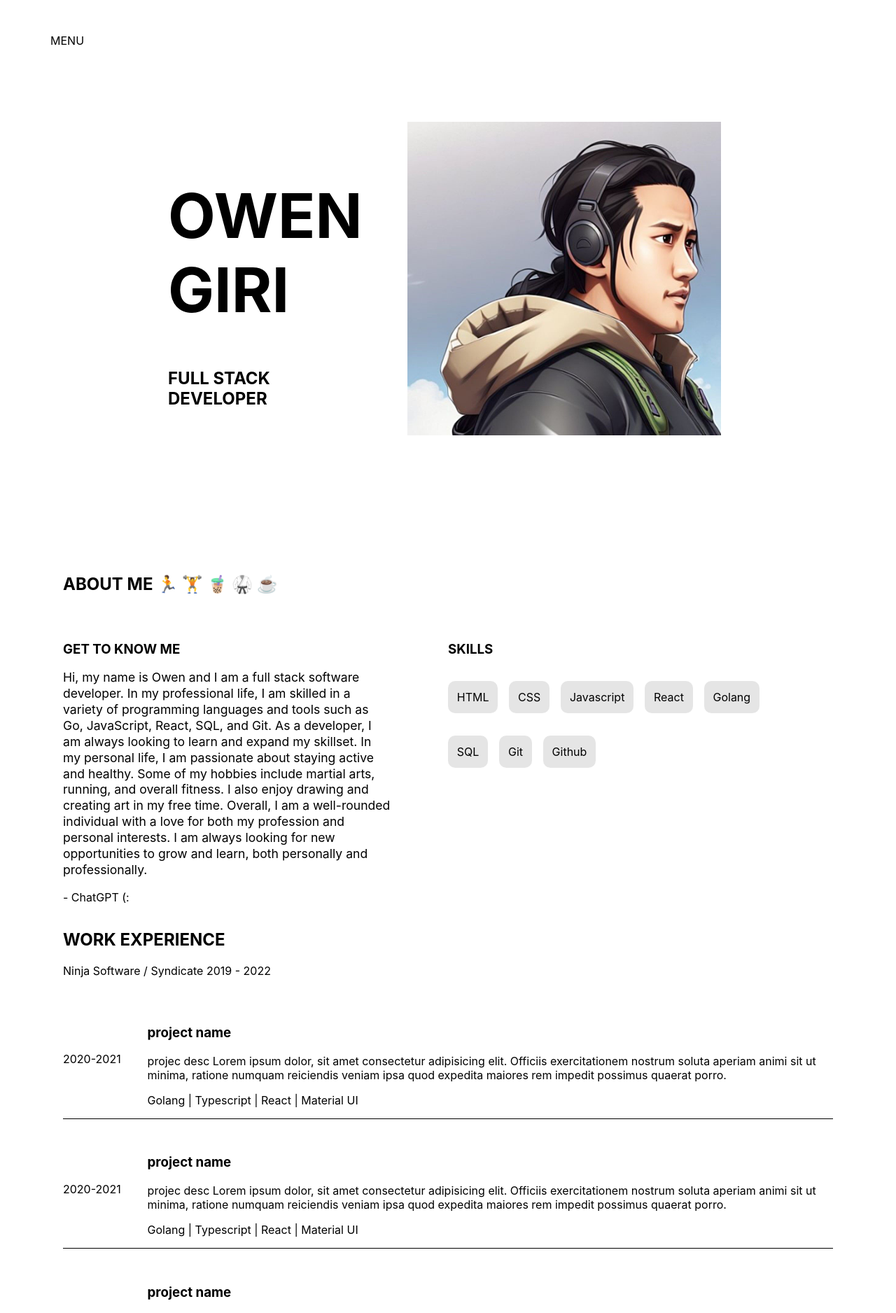
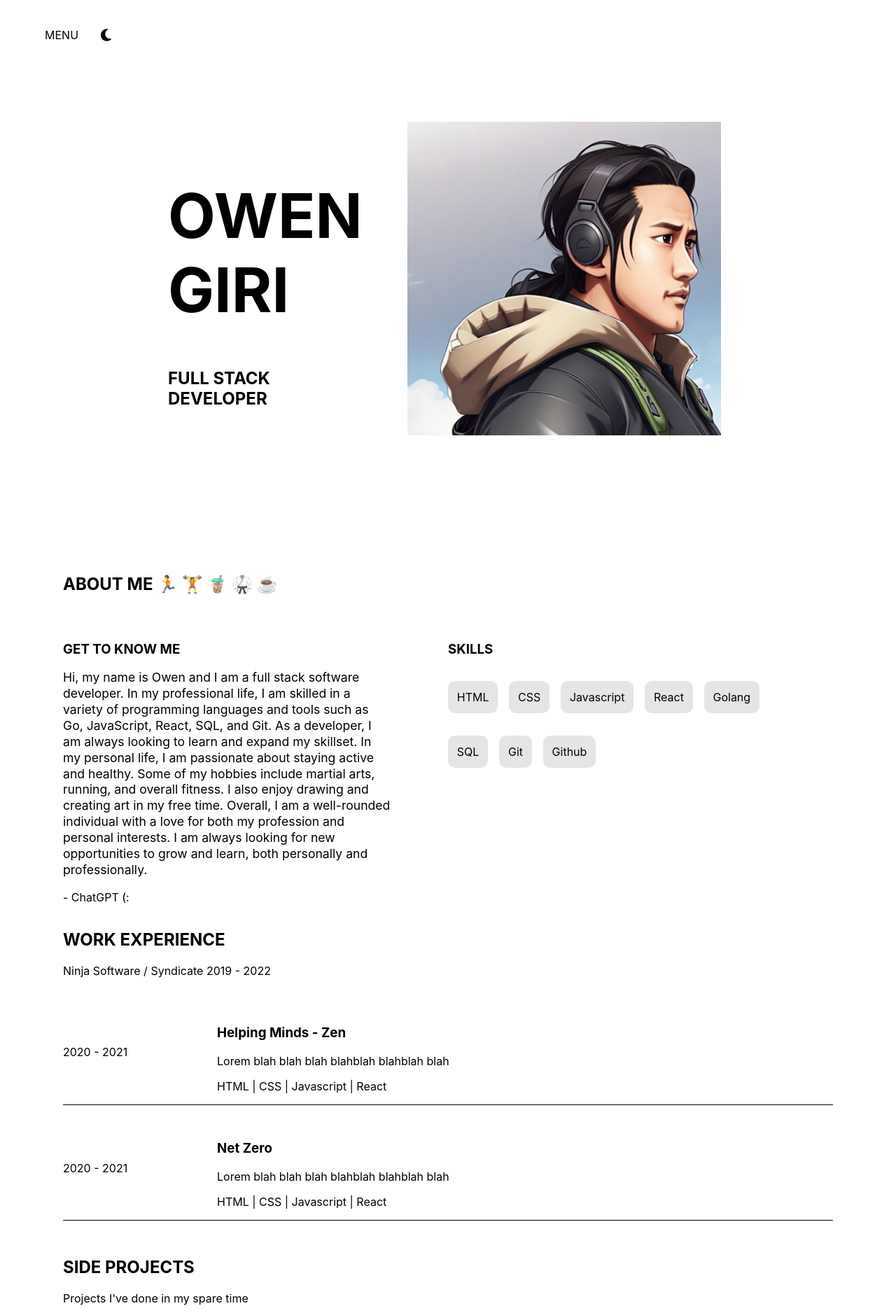
Before and after one commit to owengiri20/owen-portfolio, a React (Create React App) app: page / in a window 1280 px wide. Shown: the top 1876 px of the page at 70% size. Built offline with nearby package versions, Linux system fonts and the light colour scheme.

Commit message:
starting on dark mode

```diff
--- a/src/App.css
+++ b/src/App.css
@@ -14,9 +14,11 @@
   cursor: pointer;
   user-select: none;
   background-color: white;
+  display: flex;
+}
 
-  padding: 0.5rem;
-  width: fit-content;
+#nav-icon > div {
+  margin-right: 2rem;
 }
 
 #nav-items {
@@ -105,8 +107,9 @@
 }
 
 .experience-card {
+  width: 100%;
   display: flex;
-  justify-content: center;
+  /* justify-content: center; */
   align-items: center;
   border-bottom: 1px solid black;
   padding-bottom: 1rem;
@@ -122,7 +125,7 @@
 }
 
 .project-card {
-  width: 300px;
+  width: 30%;
   margin-right: 2rem;
   margin-bottom: 2rem;
   border: 2px solid rgba(0, 0, 0, 0.3);
--- a/src/App.tsx
+++ b/src/App.tsx
@@ -1,7 +1,7 @@
 import { FontAwesomeIcon } from "@fortawesome/react-fontawesome";
 import { useEffect, useState } from "react";
 import "./App.css";
-import { faEnvelope } from "@fortawesome/free-solid-svg-icons";
+import { faEnvelope, faMoon, faSun } from "@fortawesome/free-solid-svg-icons";
 import {
   faFacebook,
   faGithub,
@@ -42,16 +42,37 @@ const Hero = () => {
 
 const Nav = () => {
   const [show, setShow] = useState(false);
+  const [_mode, _setMode] = useState(localStorage.getItem("mode") || "light");
+
+  const toggleMode = () => {
+    const mode = localStorage.getItem("mode") || "light";
+    localStorage.setItem("mode", mode === "light" ? "dark" : "light");
+    const mode2 = localStorage.getItem("mode") || "light";
+    _setMode(mode2);
+  };
 
   return (
     <div className="nav">
+      <div id="nav-icon">
         <div
-        id="nav-icon"
           onClick={() => {
             setShow((prev) => !prev);
           }}
         >
           MENU
+        </div>
+
+        <div
+          onClick={() => {
+            toggleMode();
+          }}
+        >
+          {_mode === "light" ? (
+            <FontAwesomeIcon size="lg" icon={faMoon} />
+          ) : (
+            <FontAwesomeIcon size="lg" icon={faSun} />
+          )}
+        </div>
       </div>
 
       <div
@@ -135,7 +156,21 @@ const AboutMe = () => {
 };
 
 const WorkExperience = () => {
-  const skills = ["HTML", "CSS", "Javascript", "React"];
+  const exps = [
+    {
+      name: "Helping Minds - Zen",
+      span: "2020 - 2021",
+      description: "Lorem blah blah blah blahblah blahblah blah",
+      techs: ["HTML", "CSS", "Javascript", "React"],
+    },
+    {
+      name: "Net Zero",
+      span: "2020 - 2021",
+      description: "Lorem blah blah blah blahblah blahblah blah",
+      techs: ["HTML", "CSS", "Javascript", "React"],
+    },
+  ];
+
   return (
     <div className="work-experience">
       <div className="about-me-intro">
@@ -144,28 +179,41 @@ const WorkExperience = () => {
       </div>
 
       <div className="skills-container">
-        {skills.map((s) => {
-          return <ExperienceCard key={s} />;
+        {exps.map((ex) => {
+          return (
+            <ExperienceCard
+              name={ex.name}
+              span={ex.span}
+              description={ex.description}
+              techs={ex.techs}
+              key={ex.name}
+            />
+          );
         })}
       </div>
     </div>
   );
 };
 
-const ExperienceCard = () => {
+const ExperienceCard = ({
+  name,
+  span,
+  description,
+  techs,
+}: {
+  name: string;
+  span: string;
+  description: string;
+  techs: string[];
+}) => {
   return (
     <div className="experience-card">
-      <div className="time-span">2020-2021</div>
+      <div className="time-span">{span}</div>
 
       <div className="summary">
-        <h3>project name</h3>
-        <p>
-          projec desc Lorem ipsum dolor, sit amet consectetur adipisicing elit.
-          Officiis exercitationem nostrum soluta aperiam animi sit ut minima,
-          ratione numquam reiciendis veniam ipsa quod expedita maiores rem
-          impedit possimus quaerat porro.
-        </p>
-        <div>Golang | Typescript | React | Material UI</div>
+        <h3>{name}</h3>
+        <p>{description}</p>
+        <div>{techs.join(" | ")}</div>
       </div>
     </div>
   );
```
Lines whose indentation alone changed are shown as unchanged.
